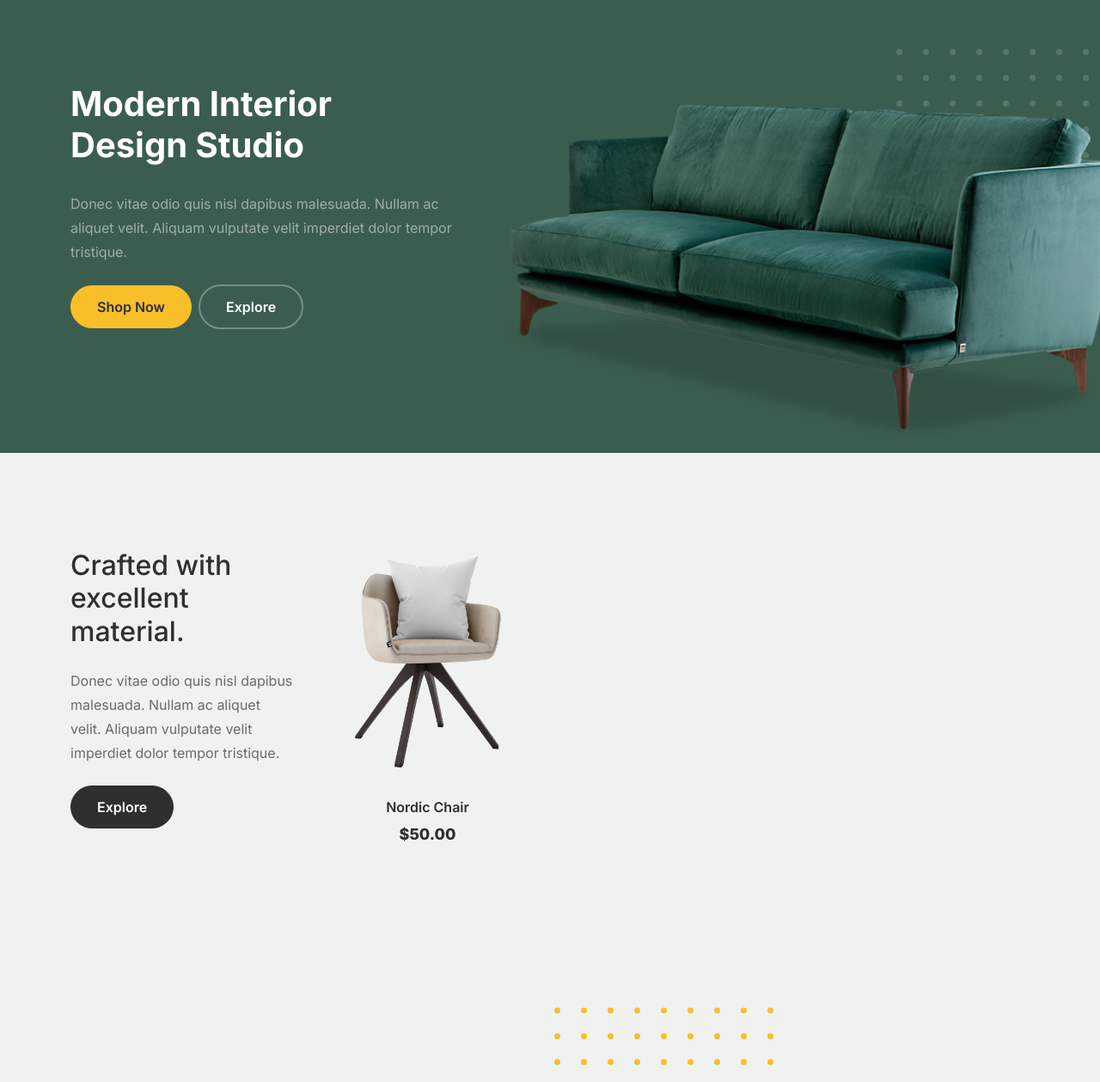
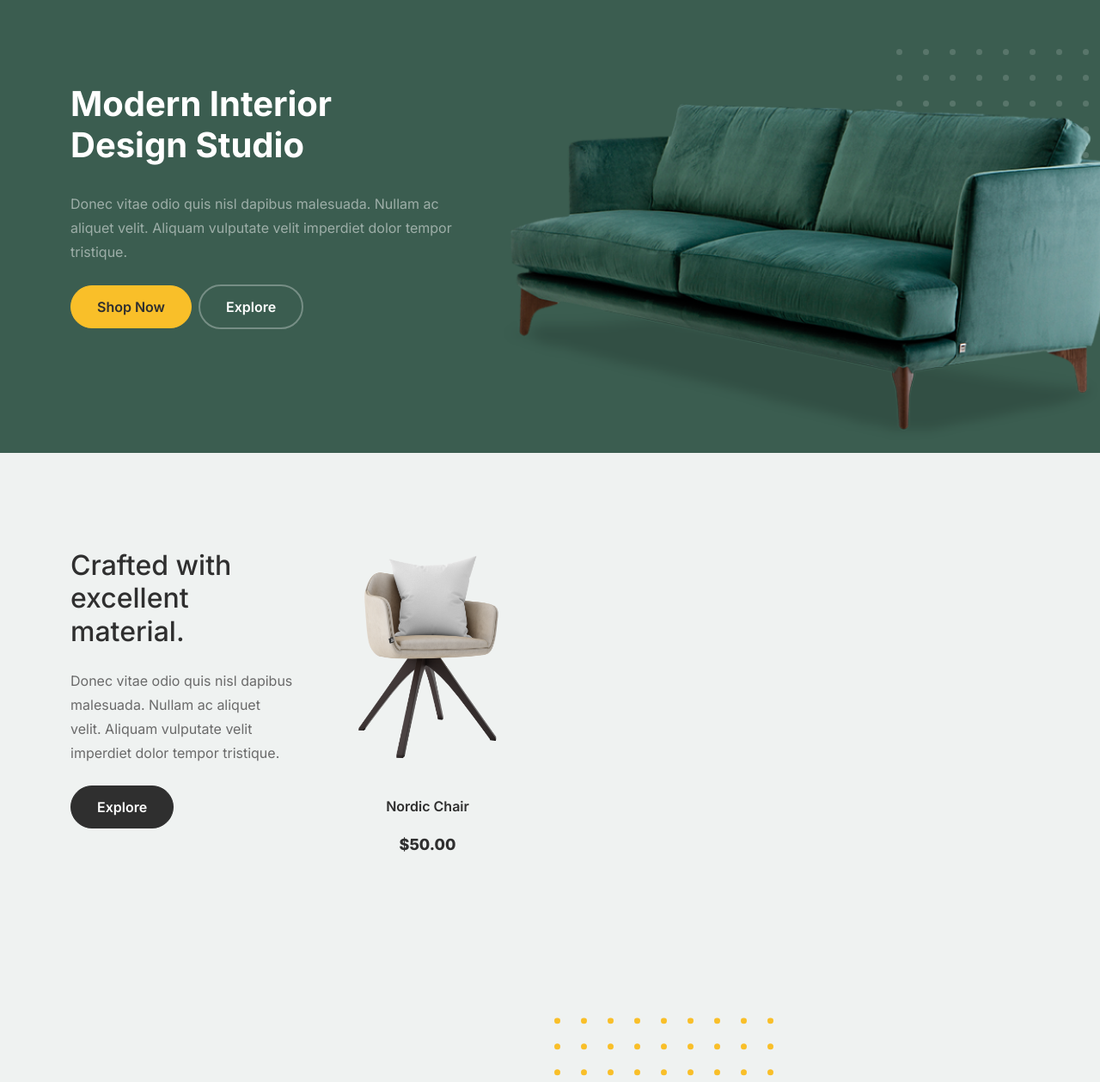
Before and after one commit to htadicha/ComfyZone, a Django app: page / in a window 1280 px wide; the page is wider, and only the part inside the window is pictured. Shown: the part 85-1344 px from the top of that part at 86% size. Run offline with Django 5.2, Linux system fonts and the light colour scheme; data that the repository does not hold is empty; parts of the project's set-up code (start-up, migrations or seed data) failed here and were passed over.

Commit message:
fix: align product prices and configure DEBUG setting
- Fix product price alignment using flexbox layout
  - Set consistent card heights with flexbox
  - Fixed image container height (250px) for uniform display
  - Align prices at bottom of cards using margin-top: auto
  - Ensure grid columns have equal heights

- Configure DEBUG to use environment variable with False default
  - Change from hardcoded False to configurable via env var
  - Defaults to False for security (requires explicit DEBUG=True for dev)
  - Fixes Bad Request errors in development when DEBUG not set

```diff
--- a/furniture_store/settings.py
+++ b/furniture_store/settings.py
@@ -90,7 +90,7 @@ BASE_DIR = Path(__file__).resolve().parent.parent
 SECRET_KEY = config('SECRET_KEY', default="django-insecure-s*ju%pwu6c^n3nyza-4(w@qx_$$y_u5#=qpmt=-9049a^_8w95")
 
 # SECURITY WARNING: don't run with debug turned on in production!
-DEBUG = False
+DEBUG = config('DEBUG', default=False, cast=bool)
 
 # ALLOWED_HOSTS configuration
 _allowed_hosts = config('ALLOWED_HOSTS', default='localhost,127.0.0.1', cast=Csv())
--- a/static/css/style.css
+++ b/static/css/style.css
@@ -237,23 +237,34 @@ a {
   .product-section .product-item {
     text-align: center;
     text-decoration: none;
-    display: block;
+    display: flex;
+    flex-direction: column;
     position: relative;
     padding-bottom: 50px;
-    cursor: pointer; }
+    cursor: pointer;
+    height: 100%; }
     .product-section .product-item .product-thumbnail {
       margin-bottom: 30px;
       position: relative;
       top: 0;
       -webkit-transition: .3s all ease;
       -o-transition: .3s all ease;
-      transition: .3s all ease; }
+      transition: .3s all ease;
+      width: 100%;
+      height: 250px;
+      object-fit: contain; }
     .product-section .product-item h3 {
       font-weight: 600;
-      font-size: 16px; }
+      font-size: 16px;
+      margin-bottom: 10px;
+      min-height: 40px;
+      display: flex;
+      align-items: center;
+      justify-content: center; }
     .product-section .product-item strong {
       font-weight: 800 !important;
-      font-size: 18px !important; }
+      font-size: 18px !important;
+      margin-top: auto; }
     .product-section .product-item h3, .product-section .product-item strong {
       color: #2f2f2f;
       text-decoration: none; }
@@ -303,6 +314,13 @@ a {
       visibility: visible; }
     .product-section .product-item:hover:before {
       height: 70%; }
+
+  /* Ensure product grid columns have equal heights */
+  .product-section .row > [class*="col-"] {
+    display: flex;
+    flex-direction: column; }
+    .product-section .row > [class*="col-"] > .product-item {
+      flex: 1; }
 
 .why-choose-section {
   padding: 7rem 0; }
```
